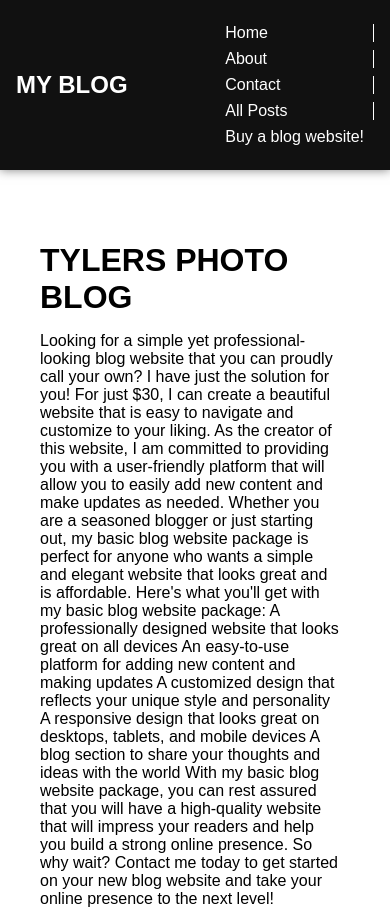
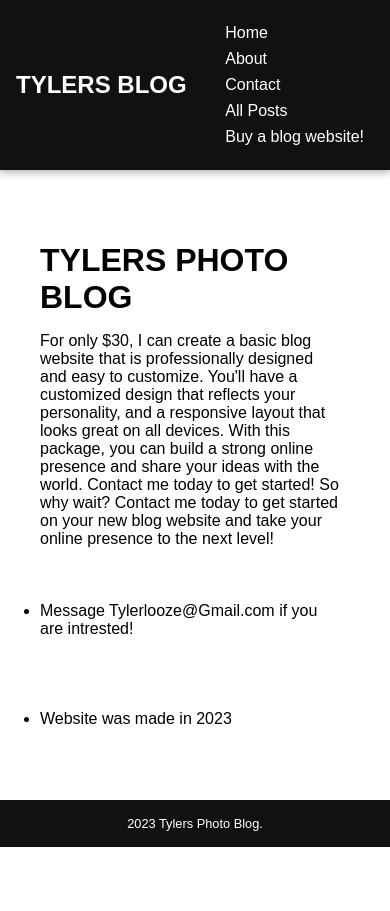
Before and after one commit to Saltyrasin/TheDriversDream, a plain HTML site: page buyablog.html in a window 390 px wide. Shown: the top 911 px of the page. After the commit the page ends 847 px from the top, so only its background shows below. Drawn offline with Linux system fonts and the light colour scheme.

Commit message:
Update buyablog.html

```diff
--- a/buyablog.html
+++ b/buyablog.html
@@ -2,12 +2,12 @@
 <html>
   <head>
     <meta charset="utf-8">
-    <title>About Us - My Blog</title>
+    <title>About Me - Tylers Blog</title>
     <link rel="stylesheet" href="blogcss.css">
   </head>
   <body>
     <header>
-      <h1>My Blog</h1>
+      <h1>Tylers Blog</h1>
       <nav>
         <ul>
           <li><a href="index.html">Home</a></li>
@@ -18,32 +18,11 @@
         </ul>
       </nav>
 
-      <style>
-        nav ul li {
-          border-right: 1px solid white;
-          padding: 0 10px;
-        }
-
-        nav ul li:last-child {
-          border-right: none;
-        }
-      </style>
     </header>
     <main>
       <section>
         <h2>Tylers Photo Blog</h2>
-        <p>Looking for a simple yet professional-looking blog website that you can proudly call your own? I have just the solution for you! For just $30, I can create a beautiful website that is easy to navigate and customize to your liking.
-
-          As the creator of this website, I am committed to providing you with a user-friendly platform that will allow you to easily add new content and make updates as needed. Whether you are a seasoned blogger or just starting out, my basic blog website package is perfect for anyone who wants a simple and elegant website that looks great and is affordable.
-
-          Here's what you'll get with my basic blog website package:
-
-          A professionally designed website that looks great on all devices
-          An easy-to-use platform for adding new content and making updates
-          A customized design that reflects your unique style and personality
-          A responsive design that looks great on desktops, tablets, and mobile devices
-          A blog section to share your thoughts and ideas with the world
-          With my basic blog website package, you can rest assured that you will have a high-quality website that will impress your readers and help you build a strong online presence.
+        <p>For only $30, I can create a basic blog website that is professionally designed and easy to customize. You'll have a customized design that reflects your personality, and a responsive layout that looks great on all devices. With this package, you can build a strong online presence and share your ideas with the world. Contact me today to get started!
 
           So why wait? Contact me today to get started on your new blog website and take your online presence to the next level!</p>
              <br>
```
